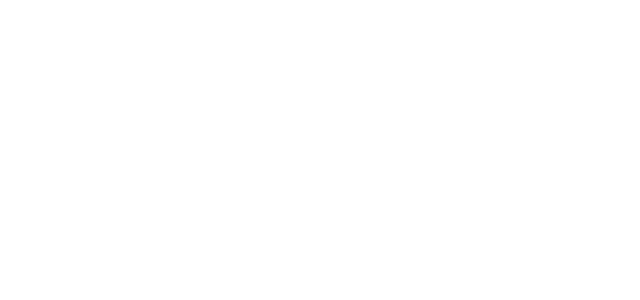
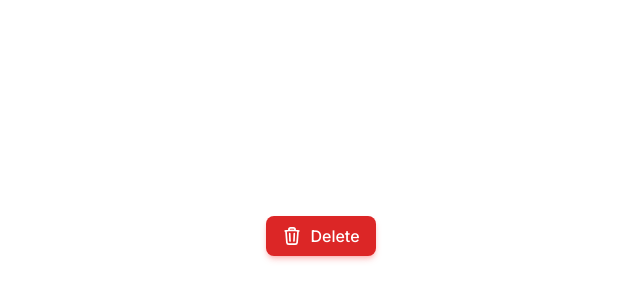
Before and after one commit to emAyush56/react-ui, a React (Vite) app: page /modal in a window 1280 px wide. Before the commit this address had no page. Shown: the part 164-464 px from the top of the page, without its empty margins (319-959 px from the left). Built offline with nearby package versions, Linux system fonts and the light colour scheme.

Commit message:
added a new component - modal

```diff
--- a/src/Accordion/Accordion.jsx
+++ b/src/Accordion/Accordion.jsx
@@ -56,7 +56,9 @@ function AccordionItem({ itemSelected, setItemSelected, item, idx }) {
   return (
     <div
       onClick={() => itemToggler(idx)}
-      className="accordion-item cursor-pointer rounded-3xl bg-gray-50/50 px-6 py-7 transition-all hover:bg-gray-50"
+      className={`accordion-item cursor-pointer rounded-3xl px-6 py-7 transition-all hover:bg-gray-50 ${
+        itemSelected === idx ? "bg-gray-50" : null
+      }`}
     >
       <div className="item-heading flex cursor-pointer items-center">
         <h4 className="text-lg font-medium">{item.title}</h4>
--- a/src/App.jsx
+++ b/src/App.jsx
@@ -1,5 +1,6 @@
 import { Route, Routes } from "react-router-dom";
 import Accordion from "./Accordion/Accordion";
+import Modal from "./Modal/Modal";
 import FileUpload from "./FileUpload/FileUpload";
 import Home from "./Home";
 
@@ -8,8 +9,9 @@ function App() {
     <div className="App">
       <Routes>
         <Route path="/" element={<Home />} />
+        <Route path="/file-upload" element={<FileUpload />} />
         <Route path="/accordion" element={<Accordion />} />
-        <Route path="/file-upload" element={<FileUpload />} />
+        <Route path="/modal" element={<Modal />} />
       </Routes>
     </div>
   );
--- a/src/Home.jsx
+++ b/src/Home.jsx
@@ -7,10 +7,13 @@ function Home() {
       <h1 className="text-3xl font-semibold">React UI Components</h1>
       <ul className="mt-8 list-inside list-decimal space-y-2 text-lg underline-offset-2 transition-all">
         <li className="transition-all hover:translate-x-1 hover:text-amber-500">
+          <Link to="/file-upload">File Upload</Link>
+        </li>
+        <li className="transition-all hover:translate-x-1 hover:text-amber-500">
           <Link to="/accordion">Accordion</Link>
         </li>
         <li className="transition-all hover:translate-x-1 hover:text-amber-500">
-          <Link to="/file-upload">File Upload</Link>
+          <Link to="/modal">Modal</Link>
         </li>
       </ul>
       <footer className="mt-auto text-sm text-gray-400">
--- /dev/null
+++ b/src/Modal/Modal.jsx
@@ -0,0 +1,106 @@
+import { useState } from "react";
+
+function Modal() {
+  const [isOpen, setIsOpen] = useState(false);
+  return (
+    <div className="flex h-screen items-center justify-center">
+      <button
+        className="flex items-center justify-center gap-2 rounded-lg bg-red-600 py-2 px-4 font-medium text-white shadow-md shadow-red-400/40 transition-all hover:bg-red-700"
+        onClick={() => setIsOpen(true)}
+      >
+        <TrashIcon className={`h-5 w-5 stroke-2`} />
+        Delete
+      </button>
+      <ModalPopUp isOpen={isOpen} onClose={() => setIsOpen(false)}>
+        <div className="w-56 text-center">
+          <TrashIcon className={`mx-auto h-12 w-12 stroke-2 text-red-500`} />
+          <div className="mx-auto my-4 w-48">
+            <h3 className="text-lg font-black text-gray-800">Confirm Delete</h3>
+            <p className="mt-1 text-sm text-gray-500">
+              Are you sure you want to delete this item?
+            </p>
+          </div>
+          <div className="flex gap-4">
+            <button
+              onClick={() => console.log("Item deleted")}
+              className="flex w-full items-center justify-center gap-2 rounded-lg bg-red-600 py-2 px-4 font-medium text-white shadow-md shadow-red-400/40 transition-all hover:bg-red-700"
+            >
+              Delete
+            </button>
+            <button
+              onClick={() => setIsOpen(false)}
+              className="flex w-full items-center justify-center gap-2 rounded-lg bg-gray-50 py-2 px-4 font-medium text-gray-800 shadow-md shadow-gray-300/40 transition-all hover:bg-gray-100"
+            >
+              Cancel
+            </button>
+          </div>
+        </div>
+      </ModalPopUp>
+    </div>
+  );
+}
+
+function ModalPopUp({ isOpen, onClose, children }) {
+  return (
+    <div
+      className={`fixed inset-0 flex items-center justify-center transition-colors ${
+        isOpen ? "visible bg-black/20" : "invisible"
+      }`}
+      onClick={onClose}
+    >
+      <div
+        onClick={(e) => e.stopPropagation()}
+        className={`rounded-xl bg-white p-6 shadow transition-all ${
+          isOpen ? "scale-100 opacity-100" : "scale-125 opacity-0"
+        }`}
+      >
+        <button
+          onClick={onClose}
+          className="absolute top-2 right-2 rounded-lg p-0.5 text-gray-400 transition-all hover:bg-gray-50"
+        >
+          <XMarkIcon className={`h-5 w-5 stroke-2`} />
+        </button>
+        {children}
+      </div>
+    </div>
+  );
+}
+
+function TrashIcon({ className }) {
+  return (
+    <svg
+      xmlns="http://www.w3.org/2000/svg"
+      fill="none"
+      viewBox="0 0 24 24"
+      strokeWidth={1.5}
+      stroke="currentColor"
+      className={className}
+    >
+      <path
+        strokeLinecap="round"
+        strokeLinejoin="round"
+        d="M14.74 9l-.346 9m-4.788 0L9.26 9m9.968-3.21c.342.052.682.107 1.022.166m-1.022-.165L18.16 19.673a2.25 2.25 0 01-2.244 2.077H8.084a2.25 2.25 0 01-2.244-2.077L4.772 5.79m14.456 0a48.108 48.108 0 00-3.478-.397m-12 .562c.34-.059.68-.114 1.022-.165m0 0a48.11 48.11 0 013.478-.397m7.5 0v-.916c0-1.18-.91-2.164-2.09-2.201a51.964 51.964 0 00-3.32 0c-1.18.037-2.09 1.022-2.09 2.201v.916m7.5 0a48.667 48.667 0 00-7.5 0"
+      />
+    </svg>
+  );
+}
+
+function XMarkIcon({ className }) {
+  return (
+    <svg
+      xmlns="http://www.w3.org/2000/svg"
+      fill="none"
+      viewBox="0 0 24 24"
+      strokeWidth={1.5}
+      stroke="currentColor"
+      className={className}
+    >
+      <path
+        strokeLinecap="round"
+        strokeLinejoin="round"
+        d="M6 18L18 6M6 6l12 12"
+      />
+    </svg>
+  );
+}
+export default Modal;
```
Also changed, not shown: src/Modal/notes.md (added, +4 -0 lines).
